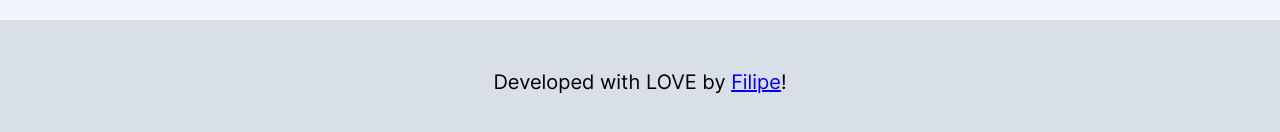
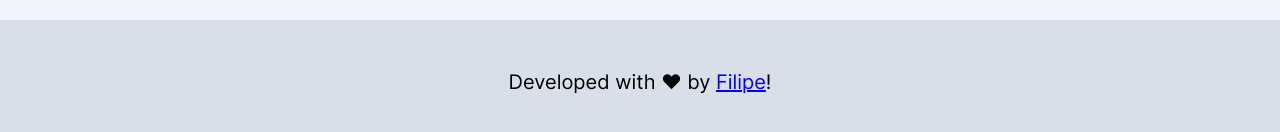
Before and after one commit to filipegallodev/alura-challenge-criptografia, a plain HTML site: page index.html in a window 1280 px wide. Shown: the part 972-1104 px from the top of the page. Drawn offline with Linux system fonts and the light colour scheme.

Commit message:
Projeto Finalizado!

```diff
--- a/index.html
+++ b/index.html
@@ -40,7 +40,7 @@
 </body>
 
 <footer>
-   <p>Developed with LOVE by <a href="https://github.com/filipegallodev">Filipe</a>!</p>
+   <p>Developed with &#x2764; by <a href="https://github.com/filipegallodev">Filipe</a>!</p>
 </footer>
 
 <script src="scripts/script.js"></script>
```
